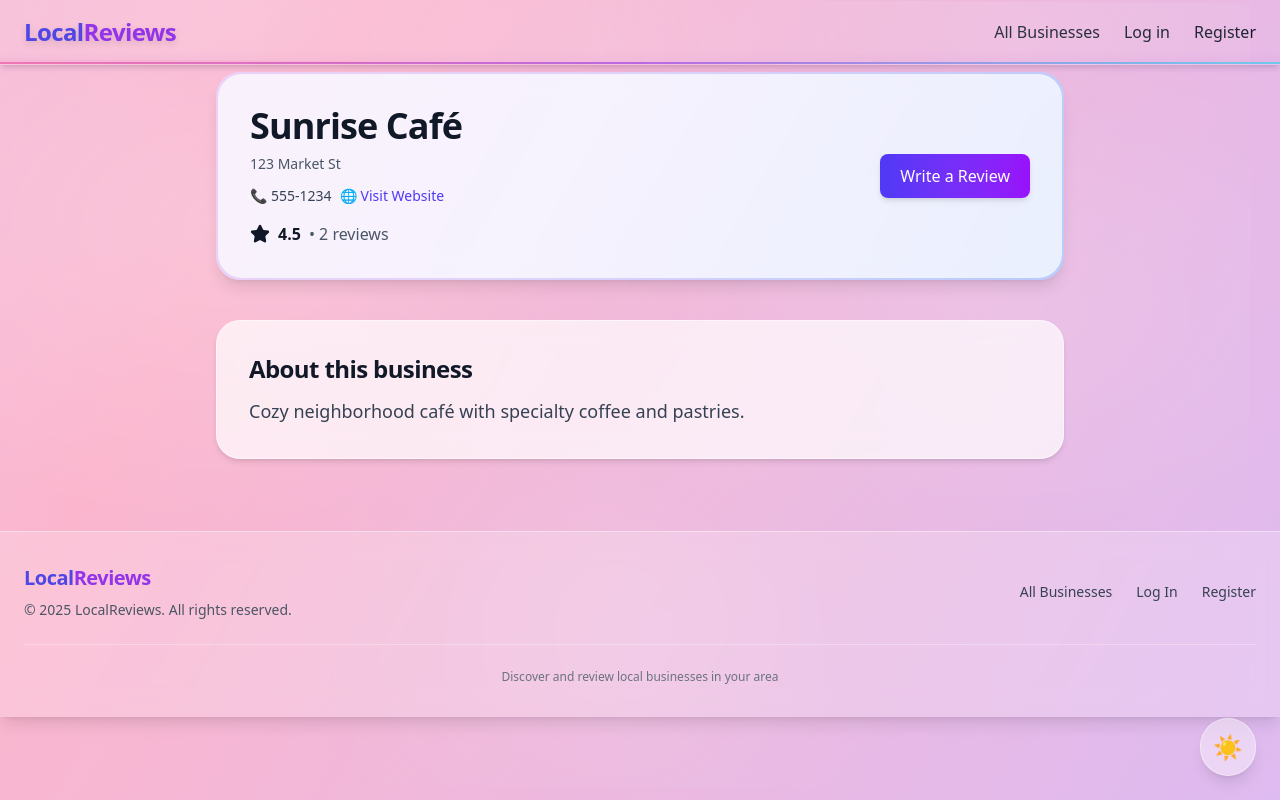
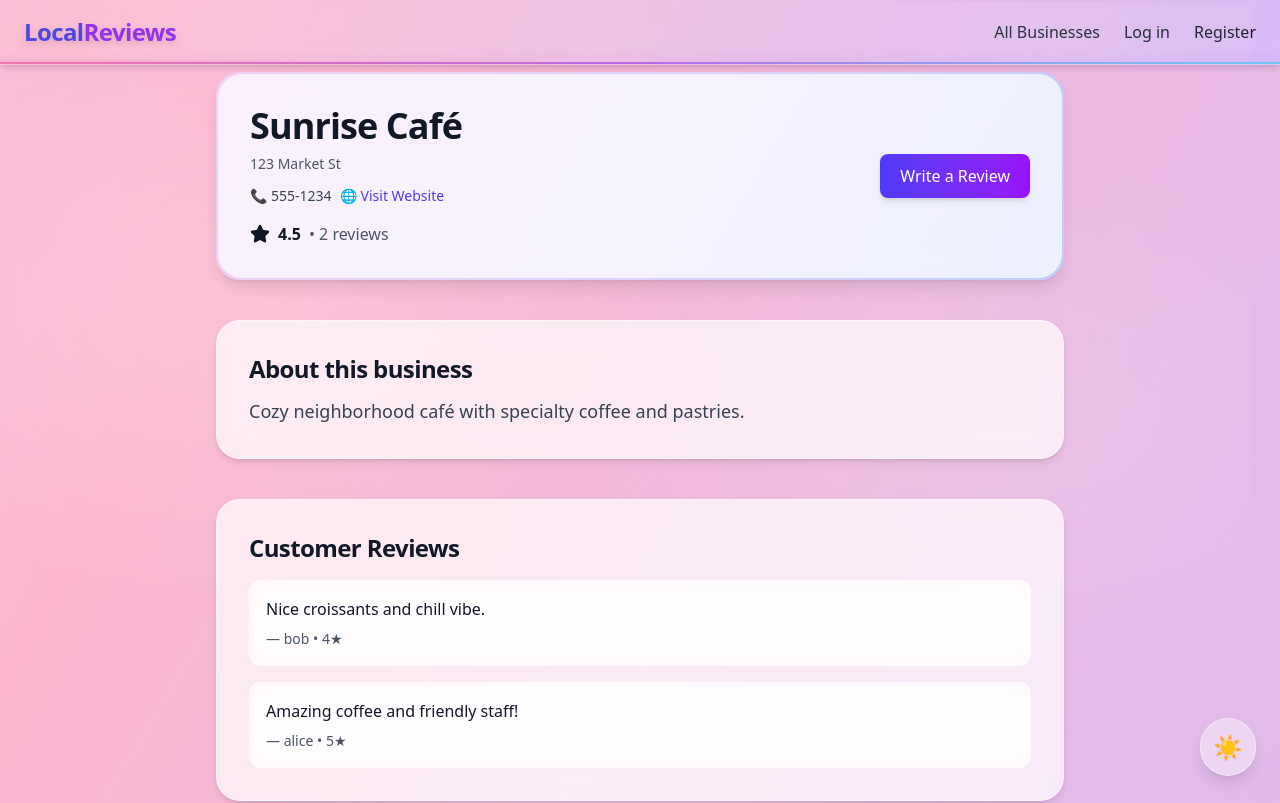
Before and after one commit to chebli2002/local-reviews, a React (Vite) app: page /businesses/b1 in a window 1280 px wide. Shown: the top 803 px of the page. Built offline with nearby package versions, Linux system fonts and the light colour scheme.

Commit message:
Update BusinessDetail.jsx

```diff
--- a/src/components/business/BusinessDetail.jsx
+++ b/src/components/business/BusinessDetail.jsx
@@ -55,7 +55,9 @@ export default function BusinessDetail() {
             >
               {business.name}
             </h1>
-            <p className="text-gray-600 dark:text-gray-300 text-sm mb-2">{business.address}</p>
+            <p className="text-gray-600 dark:text-gray-300 text-sm mb-2">
+              {business.address}
+            </p>
 
             <div className="mt-3 flex flex-col sm:flex-row sm:items-center gap-2 text-sm text-gray-700 dark:text-gray-300">
               <span className="flex items-center gap-1">
@@ -100,7 +102,6 @@ export default function BusinessDetail() {
             >
               Write a Review
             </Link>
-            {/* ✅ Only owner sees edit button */}
             {currentUser && currentUser.id === business.owner_id && (
               <button
                 onClick={() => navigate(`/businesses/${business.id}/edit`)}
@@ -133,6 +134,41 @@ export default function BusinessDetail() {
           </p>
         </motion.div>
       )}
+
+      {/* ✅ Reviews Section - Visible to everyone */}
+      <motion.div
+        initial={{ opacity: 0, y: 30 }}
+        animate={{ opacity: 1, y: 0 }}
+        transition={{ duration: 0.8, delay: 0.2 }}
+        className="rounded-3xl bg-white/70 dark:bg-gray-800/70 backdrop-blur-md p-8 border border-white/50 dark:border-gray-700/50 shadow-md hover:shadow-xl transition-all duration-500"
+      >
+        <h2
+          className="text-2xl font-bold mb-4 transition-colors duration-300"
+          style={{ color: isDark ? "white" : "#111827" }}
+        >
+          Customer Reviews
+        </h2>
+
+        {bizReviews.length === 0 ? (
+          <p className="text-gray-600 dark:text-gray-300">No reviews yet.</p>
+        ) : (
+          <ul className="space-y-4">
+            {bizReviews.map((r) => (
+              <li
+                key={r.id}
+                className="p-4 rounded-xl bg-white/60 dark:bg-gray-900/50 border border-white/30 dark:border-gray-700/40 backdrop-blur-md transition-all duration-300 hover:shadow-md"
+              >
+                <p className="text-gray-900 dark:text-gray-100 text-base mb-2">
+                  {r.comment}
+                </p>
+                <p className="text-sm text-gray-600 dark:text-gray-400">
+                  — {r.user?.username || "Anonymous"} • {r.rating}★
+                </p>
+              </li>
+            ))}
+          </ul>
+        )}
+      </motion.div>
     </section>
   );
 }
```
